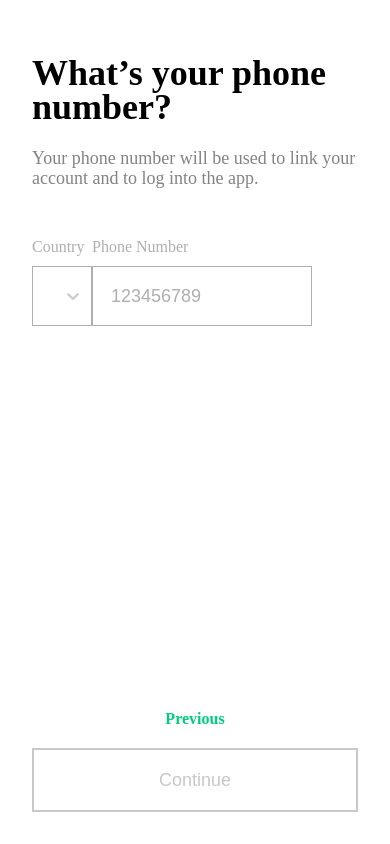
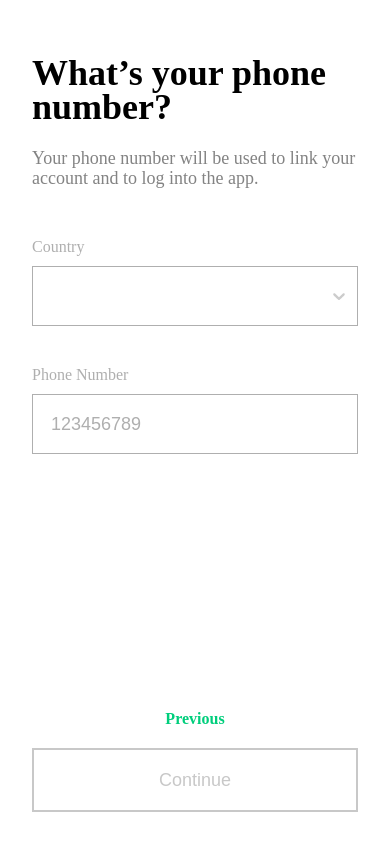
Before and after one commit to voxivoid/iban-wallet-challenge, a Next.js app: page /profile in a window 390 px wide. Built offline with nearby package versions, Linux system fonts and the light colour scheme; a web font is replaced by a local one.

Commit message:
improvement: improved responsiveness

```diff
--- a/components/FormPhoneNumber.jsx
+++ b/components/FormPhoneNumber.jsx
@@ -10,16 +10,21 @@ import Select from "./Select";
 
 const CustomRow = styled(Row)`
   align-items: start;
+  flex-wrap: wrap;
 `;
 
 const CustomInput = styled(Input)`
-  max-width: 220px;
+  @media(min-width: 551px) {
+    max-width: 220px;
+  }
 `;
 
 const CustomSelect = styled(Select)`
-  max-width: 120px;
+  margin-bottom: 20px;
 
   @media(min-width: 551px) {
+    margin-bottom: 0px;
+    max-width: 120px;
     margin-right: 20px;
   }
 `;
--- a/components/Input.jsx
+++ b/components/Input.jsx
@@ -6,6 +6,7 @@ import Column from "./Column";
 
 const CustomColumn = styled(Column)`
   flex-direction: column-reverse;
+  width: 100%;
 `;
 
 const Label = styled.label`
@@ -37,10 +38,10 @@ const CustomInput = styled.input`
 `;
 
 export default function Input(props) {
-  const { label } = props;
+  const { label, className } = props;
 
   return (
-    <CustomColumn>
+    <CustomColumn className={className}>
       <CustomInput {...props} />
       {label && <Label>{label}</Label>}
     </CustomColumn>
--- a/components/Select.jsx
+++ b/components/Select.jsx
@@ -7,6 +7,7 @@ import Column from "./Column";
 
 const CustomColumn = styled(Column)`
   flex-direction: column-reverse;
+  width: 100%;
 `;
 
 const Label = styled.label`
@@ -17,6 +18,7 @@ const Label = styled.label`
 
 const CustomSelect = styled(ReactSelect)`
   font-family: Circular Std;
+  width: 100%;
 
   & > div {
     padding: 0;
@@ -27,6 +29,7 @@ const CustomSelect = styled(ReactSelect)`
     height: 60px;
     border-radius: 0;
   }
+
   .react-select__control--is-focused {
     box-shadow: none;
 
@@ -51,20 +54,23 @@ const CustomSelect = styled(ReactSelect)`
 `;
 
 const customStyles = {
-  menu: () => ({
+  menu: provide => ({
+    ...provide,
+    marginTop: "10px",
     color: "#838383",
     border: "1px solid #0a0f35",
-    width: "360px",
+    width: window.innerWidth >= 551 ? "360px" : "100%", // eslint-disable-line no-undef
+    borderRadius: "0",
   }),
 };
 
 export default function Select(props) {
-  const { label } = props;
+  const { label, className } = props;
 
   // setTimeout(() => { debugger; }, 5000);
 
   return (
-    <CustomColumn>
+    <CustomColumn className={className}>
       <CustomSelect styles={customStyles} classNamePrefix="react-select" {...props} />
       {label && <Label>{label}</Label>}
     </CustomColumn>
--- a/pages/profile.jsx
+++ b/pages/profile.jsx
@@ -12,6 +12,7 @@ const ProfileWrapper = styled.div`
   box-sizing: border-box;
   display: grid;
   grid-template-rows: 1fr auto;
+  grid-gap: 20px 0;
 `;
 
 export default class Profile extends React.Component {
```
